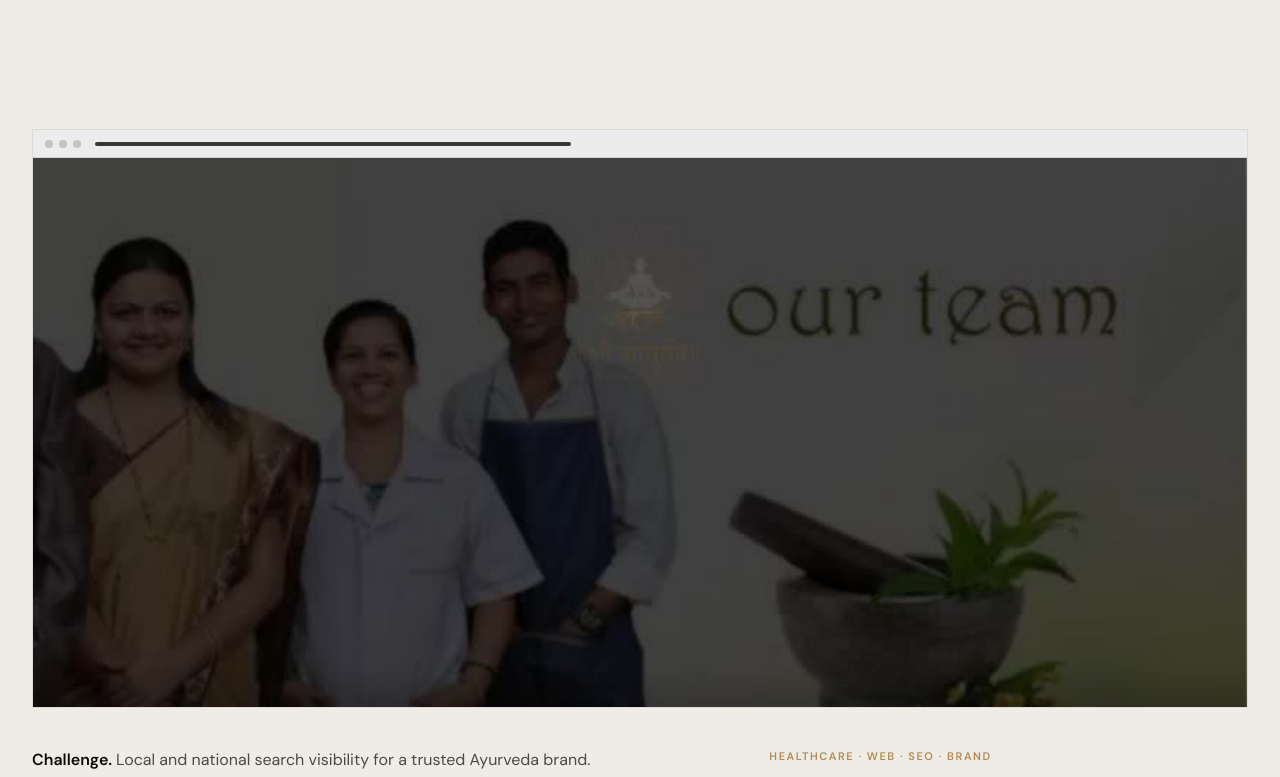
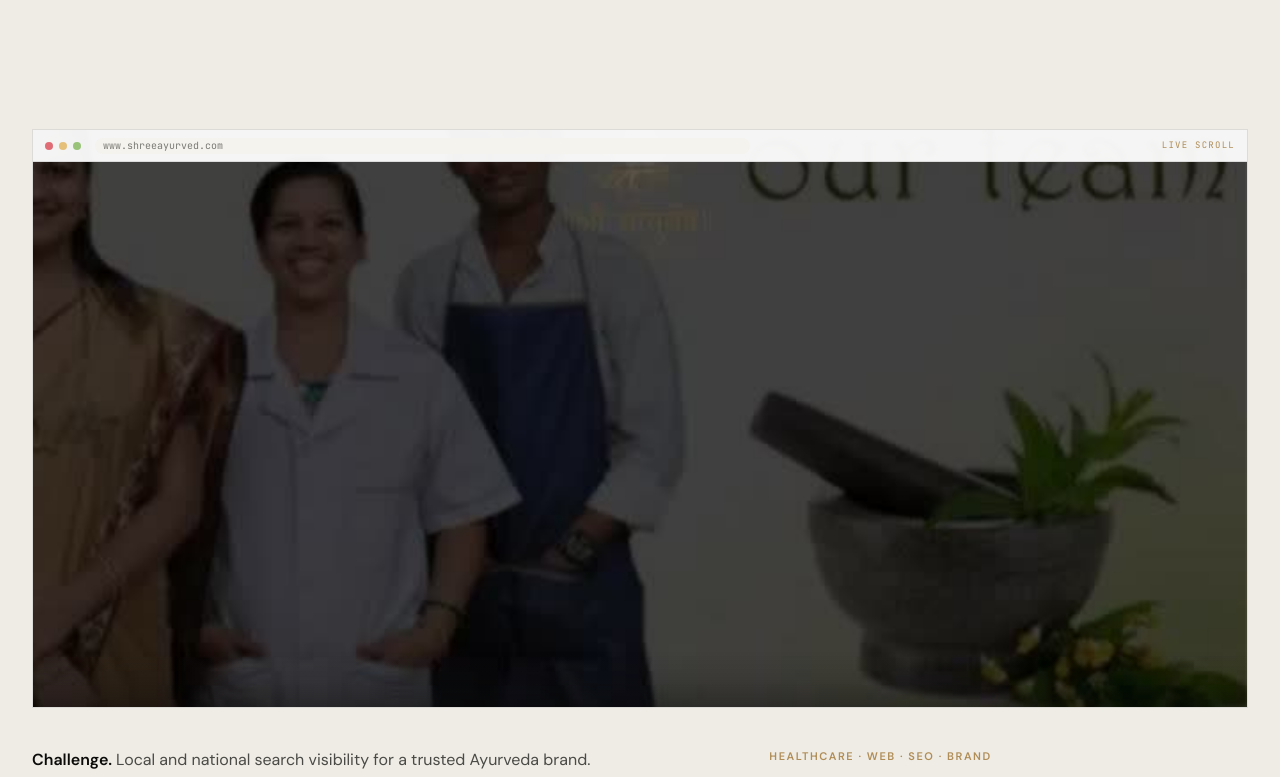
Before and after one commit to tarikk786786/https-github.com-tarikk786786-DEZO, a Next.js app: page / in a window 1280 px wide. Shown: the part 4740-5517 px from the top of the page. Built offline with nearby package versions, Linux system fonts and the light colour scheme.

Commit message:
Make work site browse animation always-on and clearer
Auto-pan on every work preview with taller scroll travel, browser chrome
URL bar, and Live scroll label so the change is obvious on first view.

Co-authored-by: Tarik Islam <tarikk786786@users.noreply.github.com>

```diff
--- a/app/page.tsx
+++ b/app/page.tsx
@@ -329,7 +329,7 @@ export default function HomePage() {
                         url={study.url}
                         title={study.title}
                         eager={i < 2}
-                        pan={i === 0 ? 'auto' : 'hover'}
+                        pan="auto"
                       />
                     </div>
                     <div
--- a/components/dezo/DezoCaseStudy.tsx
+++ b/components/dezo/DezoCaseStudy.tsx
@@ -20,7 +20,7 @@ export function DezoCaseStudy({ project, className = '' }: DezoCaseStudyProps) {
       <article className="group relative flex flex-col justify-between h-full rounded-dezo-lg bg-dezo-surface border border-dezo-border p-5 sm:p-6 transition-colors duration-200 hover:border-dezo-primary/35">
         <div>
           <div className="relative w-full h-44 sm:h-52 mb-5 rounded-dezo-md overflow-hidden bg-dezo-bg-warm border border-dezo-border/60">
-            <WorkSitePreview url={project.url} title={project.title} pan="hover" />
+            <WorkSitePreview url={project.url} title={project.title} pan="auto" />
             {project.isLive && (
               <span className="absolute top-2.5 left-2.5 z-20 text-[10px] font-semibold uppercase tracking-wider bg-white/95 text-dezo-primary px-2 py-0.5 rounded-dezo-sm">
                 Live
--- a/components/dezo/DezoFeaturedWork.tsx
+++ b/components/dezo/DezoFeaturedWork.tsx
@@ -71,7 +71,7 @@ export function DezoFeaturedWork({
                   className="group flex flex-col h-full overflow-hidden border border-dezo-border bg-dezo-surface"
                 >
                   <div className="relative h-52 sm:h-60 overflow-hidden bg-dezo-bg-warm">
-                    <WorkSitePreview url={project.url} title={project.title} pan="hover" />
+                    <WorkSitePreview url={project.url} title={project.title} pan="auto" />
                   </div>
                   <div className="flex flex-col flex-1 p-5 sm:p-6 gap-2">
                     <div className="flex items-center justify-between gap-2">
@@ -135,7 +135,7 @@ export function DezoCaseStudyStrip({
                 rel="noopener noreferrer"
                 className="relative block h-44 sm:h-52 overflow-hidden bg-dezo-bg-warm group"
               >
-                <WorkSitePreview url={study.url} title={study.title} pan="hover" />
+                <WorkSitePreview url={study.url} title={study.title} pan="auto" />
                 <span className="absolute top-3 left-3 z-20 text-[10px] font-semibold uppercase tracking-wider bg-dezo-surface/95 text-dezo-primary border border-dezo-border px-2 py-0.5">
                   Live case study
                 </span>
--- a/components/dezo/WorkSitePreview.tsx
+++ b/components/dezo/WorkSitePreview.tsx
@@ -6,72 +6,74 @@ import { useReducedMotion } from '@/lib/motion/useReducedMotion';
 import { LiveSitePreview } from '@/components/dezo/LiveSitePreview';
 
 /**
- * Work website preview animation — curtain wipe in, then a slow
- * “browse the site” vertical pan (not a generic image zoom).
+ * Work website preview — unmistakable “live site browse” motion.
+ * Tall page pans continuously (or on hover); wipe entrance on scroll-in.
  */
 export function WorkSitePreview({
   url,
   title,
   eager = false,
   className = '',
-  pan = 'hover',
+  pan = 'auto',
 }: {
   url: string;
   title: string;
   eager?: boolean;
   className?: string;
-  /** hover = pan on group hover; auto = gentle loop while in view */
+  /** auto = always browsing; hover = pan on group hover; none = static */
   pan?: 'hover' | 'auto' | 'none';
 }) {
   const reduced = useReducedMotion();
+  const panClass =
+    reduced || pan === 'none'
+      ? ''
+      : pan === 'hover'
+        ? 'dezo-work-site-pan'
+        : 'dezo-work-site-pan-auto';
 
   return (
     <motion.div
       className={`relative h-full w-full overflow-hidden bg-dezo-bg-warm ${className}`}
       initial={
-        reduced
-          ? false
-          : { clipPath: 'inset(0 0 0 100%)', opacity: 0.7 }
+        reduced ? false : { clipPath: 'inset(100% 0 0 0)', opacity: 0.5 }
       }
       whileInView={
-        reduced
-          ? undefined
-          : { clipPath: 'inset(0 0 0 0%)', opacity: 1 }
+        reduced ? undefined : { clipPath: 'inset(0% 0 0 0)', opacity: 1 }
       }
-      viewport={{ once: true, margin: '-60px', amount: 0.35 }}
-      transition={{ duration: 0.85, ease: [0.16, 1, 0.3, 1] }}
+      viewport={{ once: true, margin: '-40px', amount: 0.25 }}
+      transition={{ duration: 0.9, ease: [0.16, 1, 0.3, 1] }}
     >
-      {/* Soft top chrome bar — reads as a live website surface */}
+      {/* Browser chrome */}
       <div
-        className="pointer-events-none absolute inset-x-0 top-0 z-10 flex h-6 items-center gap-1.5 border-b border-black/10 bg-dezo-surface/90 px-2.5 backdrop-blur-[2px] sm:h-7 sm:px-3"
+        className="pointer-events-none absolute inset-x-0 top-0 z-20 flex h-7 items-center gap-1.5 border-b border-black/10 bg-dezo-surface/95 px-2.5 sm:h-8 sm:px-3"
         aria-hidden
       >
-        <span className="h-1.5 w-1.5 rounded-full bg-dezo-border-strong sm:h-2 sm:w-2" />
-        <span className="h-1.5 w-1.5 rounded-full bg-dezo-border-strong sm:h-2 sm:w-2" />
-        <span className="h-1.5 w-1.5 rounded-full bg-dezo-border-strong sm:h-2 sm:w-2" />
-        <span className="ml-2 h-1 flex-1 max-w-[40%] rounded-full bg-dezo-border/80" />
+        <span className="h-2 w-2 rounded-full bg-[#E06C75]" />
+        <span className="h-2 w-2 rounded-full bg-[#E5C07B]" />
+        <span className="h-2 w-2 rounded-full bg-[#98C379]" />
+        <span className="ml-2 flex h-4 flex-1 max-w-[55%] items-center truncate rounded-full bg-dezo-bg px-2 font-mono text-[9px] text-dezo-text-muted sm:text-[10px]">
+          {url.replace(/^https?:\/\//, '').replace(/\/$/, '')}
+        </span>
+        {!reduced && pan !== 'none' && (
+          <span className="ml-auto hidden font-mono text-[9px] uppercase tracking-[0.14em] text-dezo-primary sm:inline">
+            Live scroll
+          </span>
+        )}
       </div>
 
-      <div
-        className={`absolute inset-0 pt-6 sm:pt-7 ${
-          reduced || pan === 'none'
-            ? ''
-            : pan === 'auto'
-              ? 'dezo-work-site-pan-auto'
-              : 'dezo-work-site-pan'
-        }`}
-      >
+      {/* Tall site surface that pans */}
+      <div className={`absolute inset-0 pt-7 sm:pt-8 ${panClass}`}>
         <LiveSitePreview
           url={url}
           title={title}
           eager={eager}
-          className="absolute inset-0 h-[130%] w-full object-cover object-top"
+          className="absolute inset-0 h-[160%] w-full object-cover object-top"
         />
       </div>
 
-      {/* Bottom fade so the pan never hard-crops */}
+      {/* Edge fades */}
       <div
-        className="pointer-events-none absolute inset-x-0 bottom-0 z-[1] h-10 bg-gradient-to-t from-dezo-ink/20 to-transparent"
+        className="pointer-events-none absolute inset-x-0 bottom-0 z-10 h-14 bg-gradient-to-t from-dezo-ink/35 via-dezo-ink/10 to-transparent"
         aria-hidden
       />
     </motion.div>
--- a/design-system/globals.css
+++ b/design-system/globals.css
@@ -104,19 +104,19 @@ body {
 }
 
 /*
-  Work website “browse” pan — tall crop slides down on hover / auto loop.
-  Feels like scrolling a live site, not zooming a photo.
+  Work website “browse” pan — tall crop scrolls like a live site.
+  Auto loop is always-on so the change is obvious without hover.
 */
 .dezo-work-site-pan {
   transform: translate3d(0, 0, 0);
-  transition: transform 1.8s cubic-bezier(0.22, 1, 0.36, 1);
+  transition: transform 2.2s cubic-bezier(0.22, 1, 0.36, 1);
   will-change: transform;
 }
 .group:hover .dezo-work-site-pan {
-  transform: translate3d(0, -18%, 0);
+  transform: translate3d(0, -28%, 0);
 }
 .dezo-work-site-pan-auto {
-  animation: dezo-work-site-browse 9s ease-in-out infinite alternate;
+  animation: dezo-work-site-browse 6.5s ease-in-out infinite alternate;
   will-change: transform;
 }
 @keyframes dezo-work-site-browse {
@@ -124,7 +124,7 @@ body {
     transform: translate3d(0, 0, 0);
   }
   to {
-    transform: translate3d(0, -22%, 0);
+    transform: translate3d(0, -32%, 0);
   }
 }
 
```
